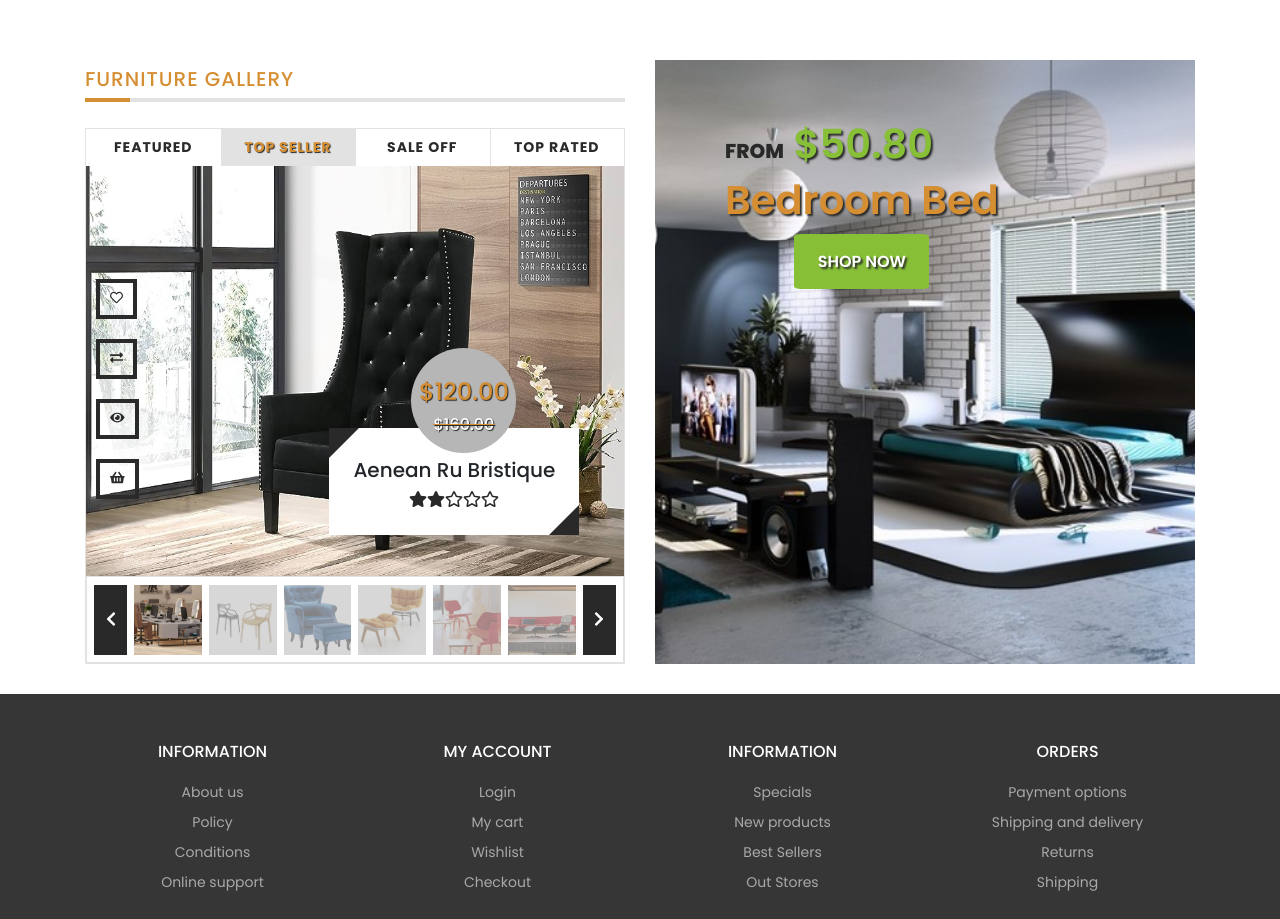
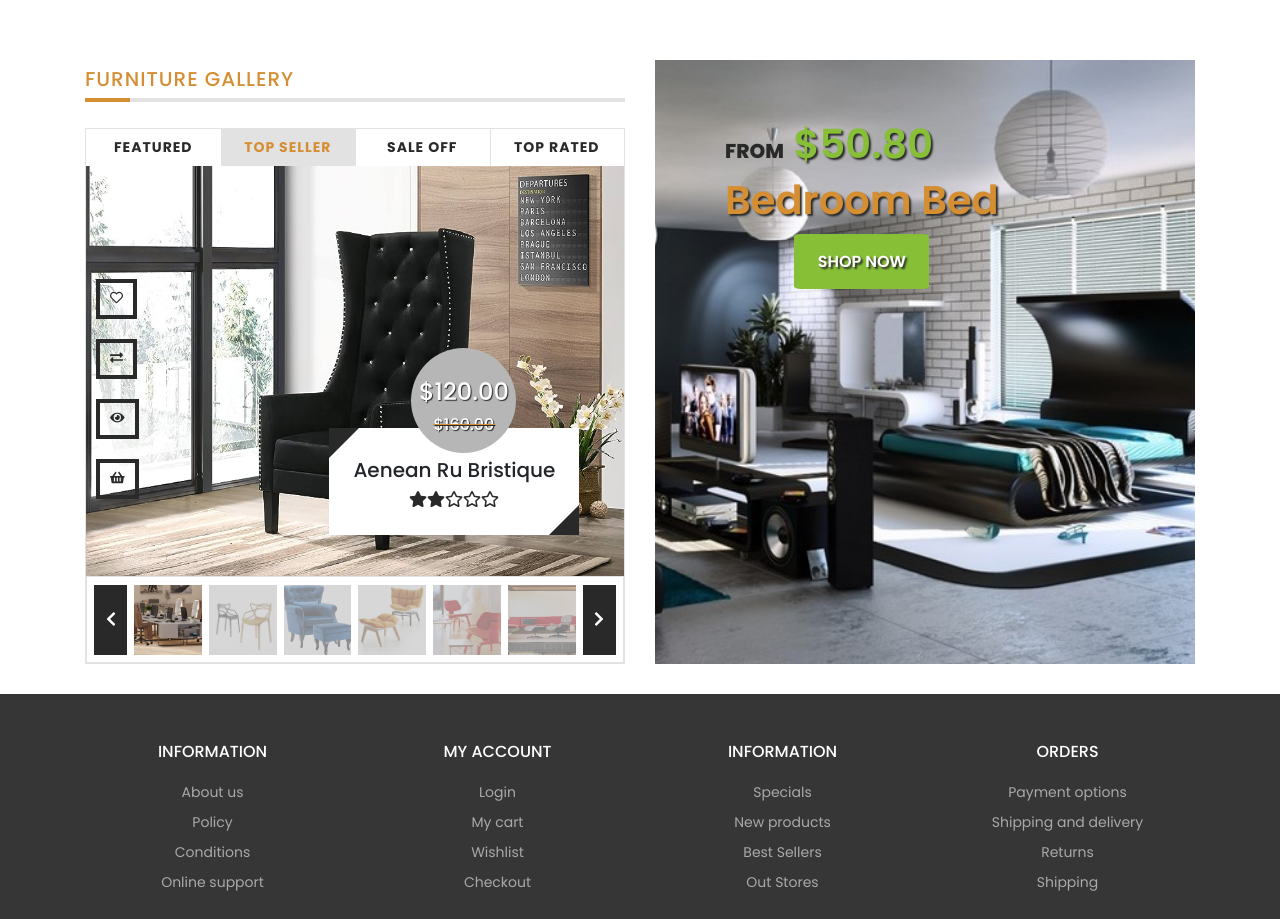
Before and after one commit to wierza/Team-project, a React (Create React App) app: page / in a window 1280 px wide. Shown: the part 1541-2460 px from the top of the page. Built offline with nearby package versions, Linux system fonts and the light colour scheme.

Commit message:
Update colors

```diff
--- a/src/components/features/Gallery/GallerySlider.module.scss
+++ b/src/components/features/Gallery/GallerySlider.module.scss
@@ -24,7 +24,6 @@
         &.active {
             background-color: $gallery-border;
             color: $primary;
-            text-shadow: 1px 1px 1px $gallery-text-main;
         }
     }
 }
@@ -71,7 +70,6 @@
         h4 {
             display: inline-block;
             vertical-align: middle;
-            color: $primary;
         }
 
         .nameBadge {
```
